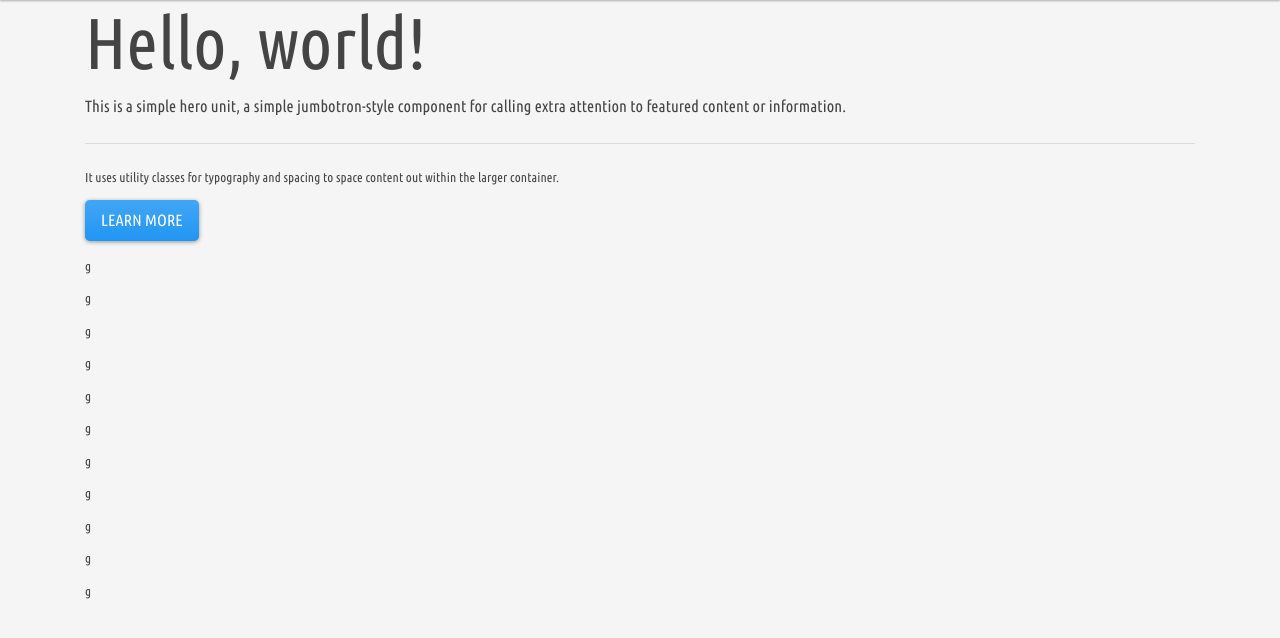
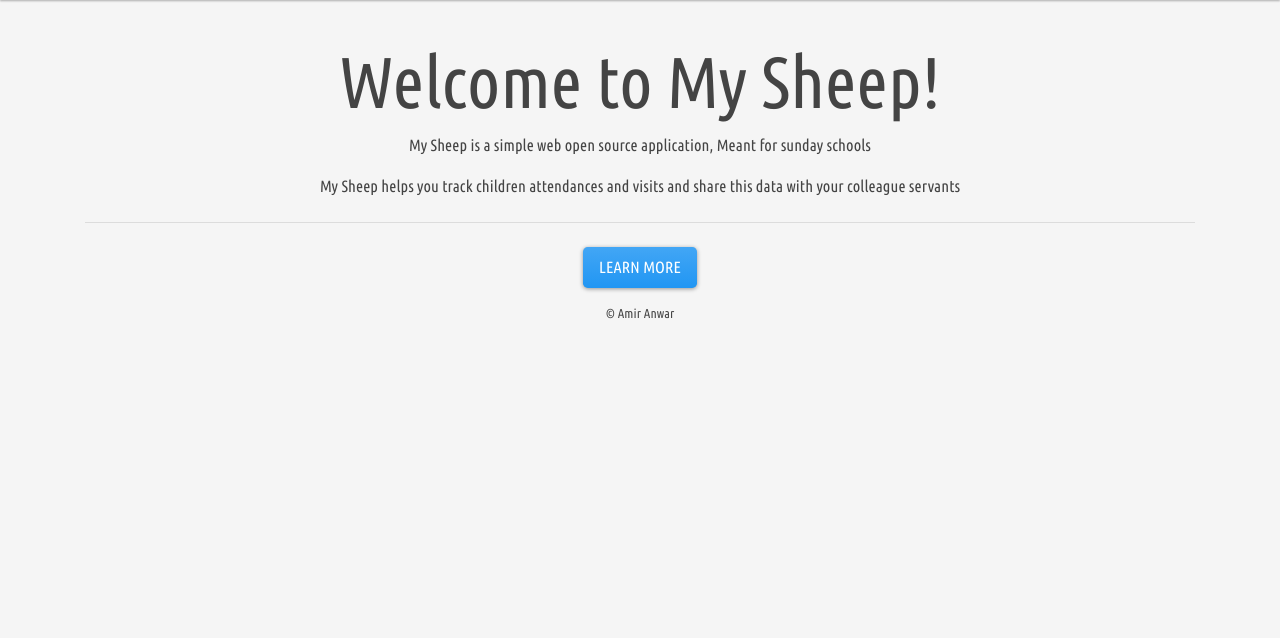
Before and after one commit to amir511/My-Sheep-Flask-edition, a Flask app: page / in a window 1280 px wide. Shown: the part 55-693 px from the top of the page. Run offline with Flask 2, Linux system fonts and the light colour scheme; some libraries are stand-ins or nearby versions.

Commit message:
initial landing page design

```diff
--- a/templates/home.html
+++ b/templates/home.html
@@ -5,27 +5,25 @@
 {% endblock %}
 
 {% block body %}
-<div class="top">
+<div class="text-center">
   <div class="container">
-    <h1 class="display-3">Hello, world!</h1>
-    <p class="lead">This is a simple hero unit, a simple jumbotron-style component for calling extra attention to featured content or information.</p>
+    <br>
+    <br>
+    <h1 class="display-3">Welcome to My Sheep!</h1>
+    <p class="lead">
+      My Sheep is a simple web open source application, Meant for sunday schools
+    </p>
+    <p class="lead">
+    My Sheep helps you track children attendances and visits and share this data with your colleague servants
+    </p>
     <hr class="my-4">
-    <p>It uses utility classes for typography and spacing to space content out within the larger container.</p>
     <p class="lead">
+
       <a class="btn btn-primary btn-lg" href="#" role="button">Learn more</a>
     </p>
-    <p>g</p>
-    <p>g</p>
-    <p>g</p>
-    <p>g</p>
-    <p>g</p>
-    <p>g</p>
-    <p>g</p>
-    <p>g</p>
-    <p>g</p>
-    <p>g</p>
-    <p>g</p>
-
+    <p>
+        © Amir Anwar
+    </p>
   </div>
   </div>
   {% endblock %}
```
